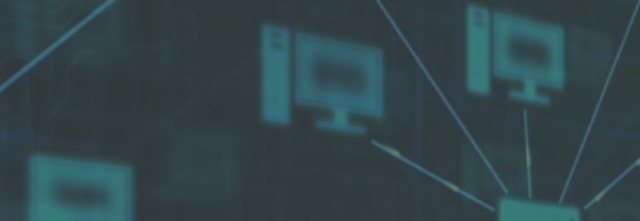
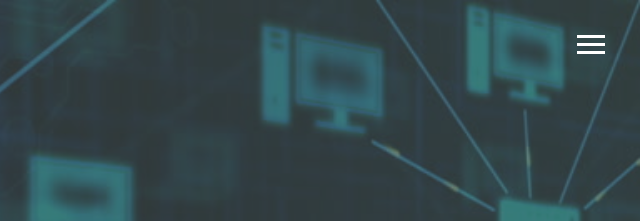
Before and after one commit to IanSeng/MyPortfolio, a website: page dist/index.html in a window 1280 px wide. Shown: the top 221 px of the page, 640-1280 px from the left. Drawn offline with Linux system fonts and the light colour scheme.

Commit message:
Set up javascript for menu button

```diff
--- /dev/null
+++ b/scss/_menu.scss
@@ -0,0 +1,16 @@
+//Menu Button
+.menu-btn {
+  position: absolute; //fit the position
+  z-index: 3;
+  right: 35px;
+  top: 35px;
+  cursor: pointer;
+  @include easeOut;
+  .btn-line {
+    width: 28px;
+    height: 3px;
+    margin: 0 0 5px 0;
+    background: #ffffff;
+    @include easeOut;
+  }
+}
--- a/scss/main.scss
+++ b/scss/main.scss
@@ -1,4 +1,5 @@
 @import "config";
+@import "menu";
 * {
   box-sizing: border-box;
 }
```
Also changed, not shown: dist/css/main.css, dist/js/main.js.
